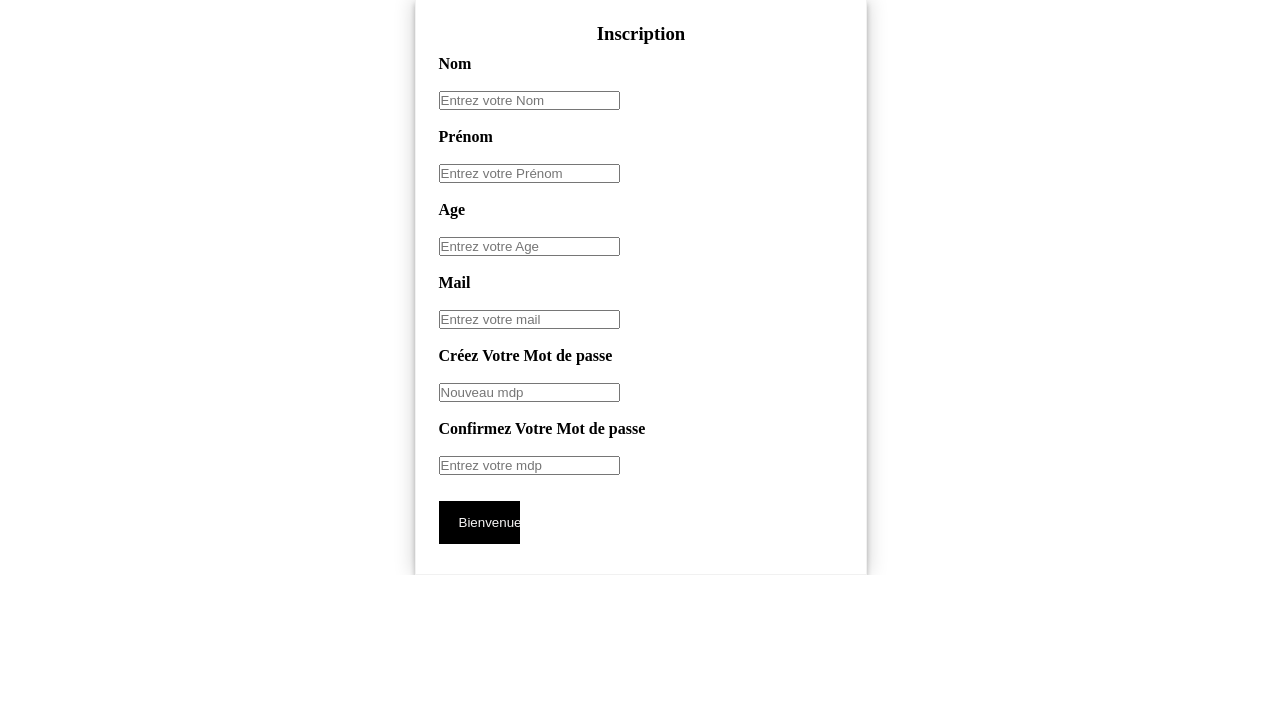
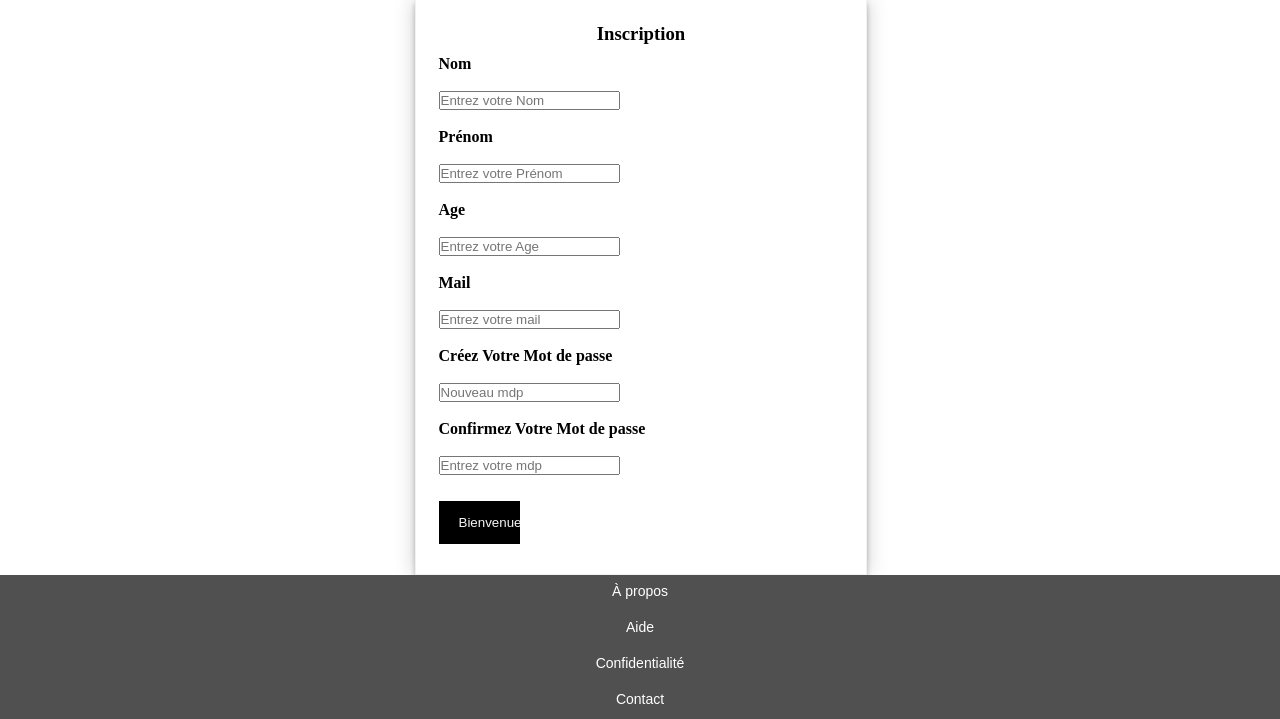
Before and after one commit to Laurine-sl/Workshop-Archi-Log-serveur, a Flask app: template app/templates/accueil.html in a window 1280 px wide. Shown: the part 476-1195 px from the top of the page. Before the commit the page ends 1051 px from the top, so only its background shows below. Run offline with Flask 3, Linux system fonts and the light colour scheme; the template is opened without the code that fills it, so the values that code supplies are empty.

Commit message:
footer bof

```diff
--- a/app/static/fantasy.css
+++ b/app/static/fantasy.css
@@ -153,3 +153,11 @@ input[type="submit"]:hover {
   transition: 0.1s ease-in-out;
   cursor: pointer;
 }
+
+#footer {
+  font-family: Arial, Helvetica, sans-serif;
+  text-align: center;
+  background: #515050;
+  display: grid;
+  width: 100%;
+}
--- a/app/templates/accueil.html
+++ b/app/templates/accueil.html
@@ -70,6 +70,14 @@
   <script>
 
   </script>
+  <footer>
+    <nav id="footer">
+      <a >À propos</a>
+      <a >Aide </a>
+      <a >Confidentialité</a>
+      <a >Contact</a>
+    </nav>
+  </footer>
 </body>
 
 </html>
```
